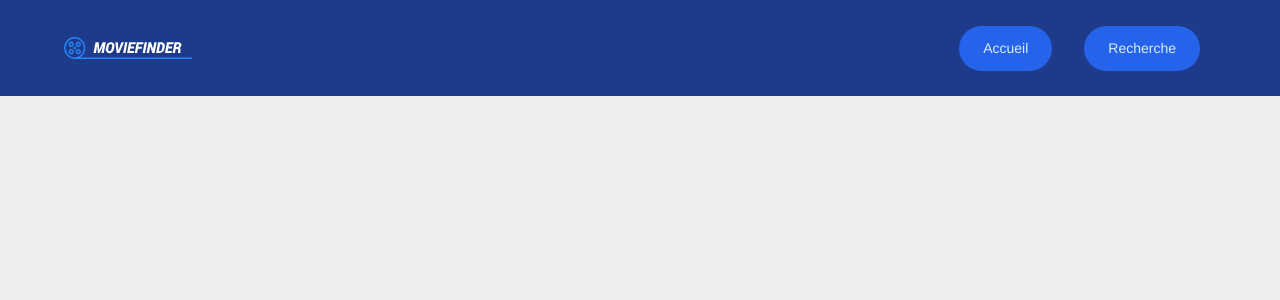
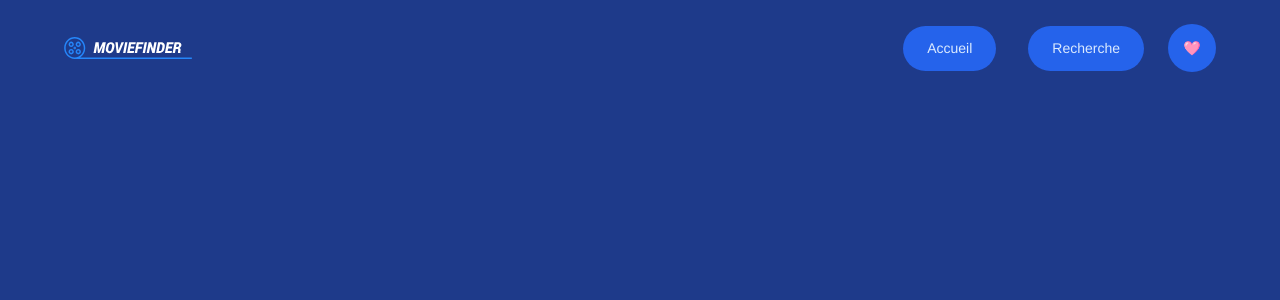
Before and after one commit to abernardArtefact/movieProject, a React (Vite) app: page /Movie in a window 1280 px wide. Shown: the top 300 px of the page. Built offline with nearby package versions, Linux system fonts and the light colour scheme.

Commit message:
add Favoris button

```diff
--- a/src/design-system/Common/Button/Button.tsx
+++ b/src/design-system/Common/Button/Button.tsx
@@ -4,7 +4,6 @@ import { motion } from "framer-motion";
 
 type ButtonProps = {
   label: string;
-  ternaryButton: boolean;
 };
 
 const Button: FC<ButtonProps> = ({ label }) => {
--- a/src/design-system/Common/CardSmall/CardSmall.tsx
+++ b/src/design-system/Common/CardSmall/CardSmall.tsx
@@ -1,7 +1,5 @@
 import { FC, useRef, useState } from "react";
 import { Link } from "react-router-dom";
-// import { useEffect, useState } from "react";
-// import { log } from "echarts/types/src/util/log.js";
 import Movie from "../../../pages/Movie";
 import { useParams } from "react-router";
 import { motion } from "framer-motion";
@@ -18,8 +16,8 @@ type CardSmallProps = {
 };
 
 const CardSmall: FC<CardSmallProps> = ({ movie }) => {
-  const [isHovered, setHovered] = useState(false);
-  const ref1 = useRef("");
+  // const [isHovered, setHovered] = useState(false);
+  // const ref1 = useRef("");
 
   let { id } = useParams();
   if (!movie) {
@@ -29,7 +27,6 @@ const CardSmall: FC<CardSmallProps> = ({ movie }) => {
   // onClick=> scale etc
   return (
     <motion.div
-      // layout
       animate={{
         scale: [0, 1],
       }}
--- /dev/null
+++ b/src/design-system/Common/Favoris/Favoris.tsx
@@ -0,0 +1,23 @@
+import { FC } from "react";
+import { Link } from "react-router-dom";
+import { motion } from "framer-motion";
+
+type FavorisProps = {
+  label: string;
+};
+
+const Favoris: FC<FavorisProps> = ({ label }) => {
+  return (
+    <div className="flex justify-center lg:py-12 py-6 bg-blue-900 ">
+      <motion.button
+        whileTap={{ scale: 3, x: "-10px", y: "10px" }}
+        whileHover={{ scale: 1.2 }}
+        transition={{ duration: 0.8 }}
+        className="bg-blue-600 py-1 px-2 rounded-full lg:w-12 lg:h-12 hover:text-blue-900 hover:bg-blue-100 border-blue-900 hover:border-blue-900 ml-2"
+      >
+        <Link to="">{label}</Link>
+      </motion.button>
+    </div>
+  );
+};
+export default Favoris;
--- a/src/design-system/Common/Header/Header.tsx
+++ b/src/design-system/Common/Header/Header.tsx
@@ -1,14 +1,31 @@
-import { FC } from "react";
+import { FC, useEffect, useState } from "react";
 import Logo from "../Logo/Logo";
 import ButtonHeader from "../ButtonHeader/ButtonHeader";
-// import { Link } from "react-router-dom";
-// import { useNavigate } from "react-router-dom";
+import Favoris from "../Favoris/Favoris";
 
 type HeaderProps = {
   onClick: void;
 };
 
 const Header: FC<HeaderProps> = () => {
+  // const [favorites, setFavorites] = useState([]);
+
+  // const addFavorites = (movie: any) => {
+  //   const newFavorites = [...favorites, movie];
+  //   setFavorites(newFavorites);
+  //   localStorage.setItem('favorites', JSON.stringify(newFavorites));
+  // };
+  // const removeFavorites = (movieId: any) => {
+  //   setFavorites(favorites.filter((movie)=> movie.id !=== movieId));
+  // };
+
+  // useEffect(() => {
+  //   const savedFavorites = localStorage.getItem('favorites');
+  //   if (savedFavorites) {
+  //     setFavorites(JSON.parse(savedFavorites));
+  //   }
+  // }, []);
+
   return (
     <div
       id="container"
@@ -22,6 +39,7 @@ const Header: FC<HeaderProps> = () => {
       <div id="buttons" className="flex items-center pb-2 lg:pb-0">
         <ButtonHeader label={"Accueil"} to={"/"}></ButtonHeader>
         <ButtonHeader label={"Recherche"} to={"/search"}></ButtonHeader>
+        <Favoris label={"🩷"}></Favoris>
       </div>
     </div>
   );
--- a/src/design-system/DetailsPage/CardBig/CardBig.tsx
+++ b/src/design-system/DetailsPage/CardBig/CardBig.tsx
@@ -149,7 +149,7 @@ const CardBig: FC<CardBigProps> = ({}) => {
               {movie.overview}
             </p>
           </div>
-          <div id="ratings" className="lg:hidden pt-16">
+          <div id="ratings" className="lg:hidden pt-16 bg-blue-900">
             <div>
               <h3 className="text-blue-200 flex justify-center items-center lg:text-2xl pb-2">
                 Communanuté
--- a/src/design-system/HomePage/Filter/Filter.tsx
+++ b/src/design-system/HomePage/Filter/Filter.tsx
@@ -3,11 +3,17 @@ import { useState } from "react";
 
 type FilterProps = {
   label: string;
+  genre: string;
+  years: string;
 };
 
 const Filter: FC<FilterProps> = ({ label }) => {
   const [isOpen, setIsOpen] = useState(false);
   const handleIsOpen = () => setIsOpen(!isOpen);
+
+  // const genre = ["Tous les genres", "Action", "Comédie", "Drame"];
+  // const years = ["2020", "2021", "2022", "2023", "2024"];
+
   return (
     <div
       onClick={handleIsOpen}
--- a/src/design-system/HomePage/Graph/Graph.tsx
+++ b/src/design-system/HomePage/Graph/Graph.tsx
@@ -55,7 +55,7 @@ const data = [
 const Graph: FC<GraphProps> = ({}) => {
   return (
     <ResponsiveContainer width="100%" height="100%">
-      <div className=" flex justify-center w-screen">
+      <div className=" flex justify-center w-screen pb-16">
         <ComposedChart
           width={350}
           height={300}
@@ -78,7 +78,6 @@ const Graph: FC<GraphProps> = ({}) => {
             stroke="#60aedb"
             activeDot={{ r: 8 }}
           />
-          {/* <Line type="monotone" dataKey="note moyenne" stroke="#82ca9d" /> */}
 
           <Bar dataKey="note moyenne" barSize={20} fill="#b35a0c" />
         </ComposedChart>
--- a/src/design-system/HomePage/GraphHeader/GraphHeader.tsx
+++ b/src/design-system/HomePage/GraphHeader/GraphHeader.tsx
@@ -10,9 +10,10 @@ const GraphHeader: FC<GraphHeaderProps> = ({}) => {
         Statistique par année
       </h1>
       <div className="flex justify-center lg:justify-start  ">
-        <Filter label={"2015"}></Filter>
-        <Filter label={"2019"}></Filter>
-        <Filter label={"Genre"}></Filter>
+        <Filter label={"2020"} genre={""} years={""}></Filter>
+        <div className="flex items-center text-blue-200">à</div>
+        <Filter label={"2024"} genre={""} years={""}></Filter>
+        <Filter label={"Genre"} genre={""} years={""}></Filter>
       </div>
     </div>
   );
--- a/src/pages/HomePage.tsx
+++ b/src/pages/HomePage.tsx
@@ -50,7 +50,7 @@ const HomePage = () => {
         </motion.div>
       </h1>
       <div className="">{cardsData && <Slider cardsData={cardsData} />}</div>
-      <Button label={"Voir tous les films"} ternaryButton={false}></Button>
+      <Button label={"Voir tous les films"}></Button>
       <div
         id="divider"
         className=" border border-[1px] border-blue-600 bg-blue-900"
--- a/src/pages/Movie.tsx
+++ b/src/pages/Movie.tsx
@@ -2,7 +2,7 @@ import CardBig from "../design-system/DetailsPage/CardBig/CardBig";
 
 const Movie = () => {
   return (
-    <div id="main-container" className="w-screen h-full bg-blue-900">
+    <div id="main-container" className="w-screen h-screen bg-blue-900 pt-20">
       <div className="lg:flex lg:justify-between lg:content-center lg:mx-8 lg:text-xl lg:px-10 ">
         <div className="lg:flex lg:justify-center w-screen h-full">
           <div className="">
```
Also changed, not shown: 1 other file (tests, documents, lock files or other folders).
